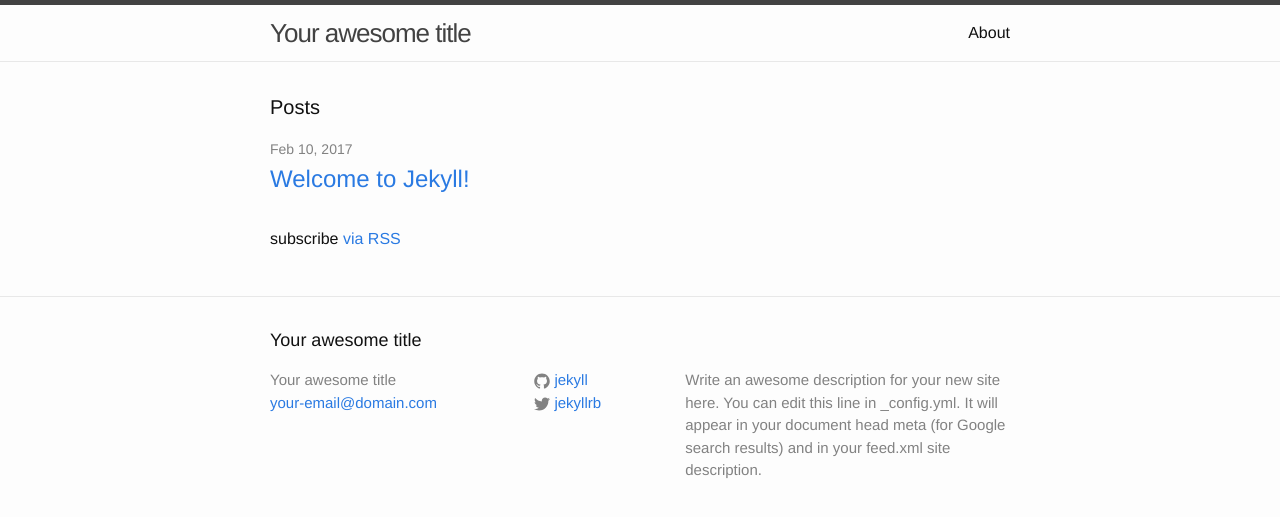
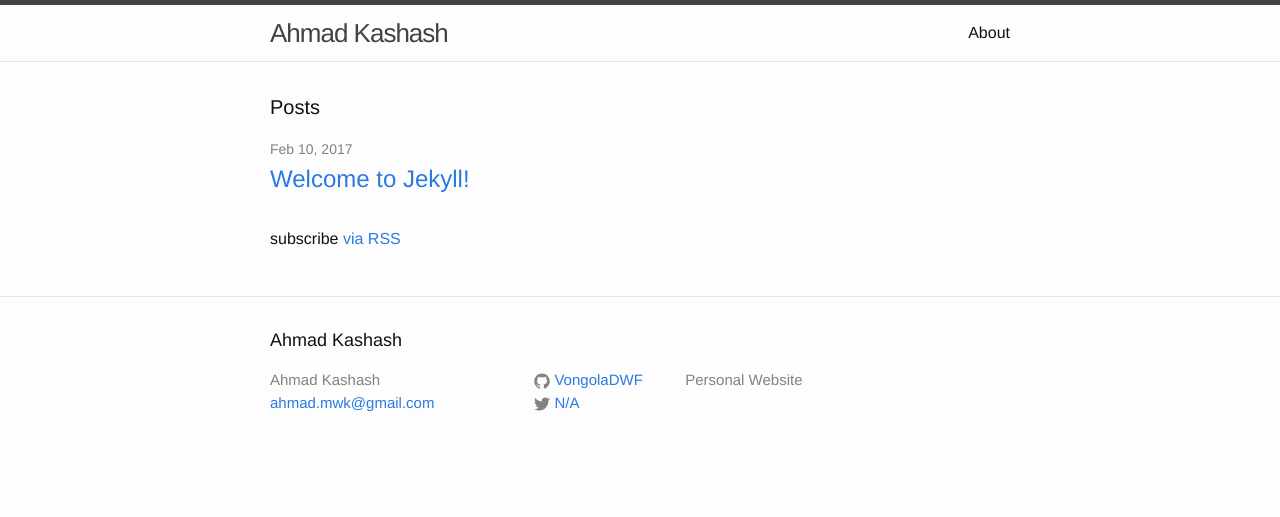
Before and after one commit to FutureGadgets-dev/VongolaDWF.github.io, a Jekyll site: the page built from index.html, in a window 1280 px wide. Shown: the top 517 px of the page. Built offline with Jekyll 4.4.1, drawn with Linux system fonts in a browser that asks for light colours.

Commit message:
Update _config.yml

```diff
--- a/_config.yml
+++ b/_config.yml
@@ -6,16 +6,14 @@
 # 'jekyll serve'. If you change this file, please restart the server process.
 
 # Site settings
-title: Your awesome title
-email: your-email@domain.com
+title: Ahmad Kashash
+email: ahmad.mwk@gmail.com
 description: > # this means to ignore newlines until "baseurl:"
-  Write an awesome description for your new site here. You can edit this
-  line in _config.yml. It will appear in your document head meta (for
-  Google search results) and in your feed.xml site description.
+  Personal Website
 baseurl: "" # the subpath of your site, e.g. /blog
 url: "http://yourdomain.com" # the base hostname & protocol for your site
-twitter_username: jekyllrb
-github_username:  jekyll
+twitter_username: N/A
+github_username:  VongolaDWF
 
 # Build settings
 markdown: kramdown
```
